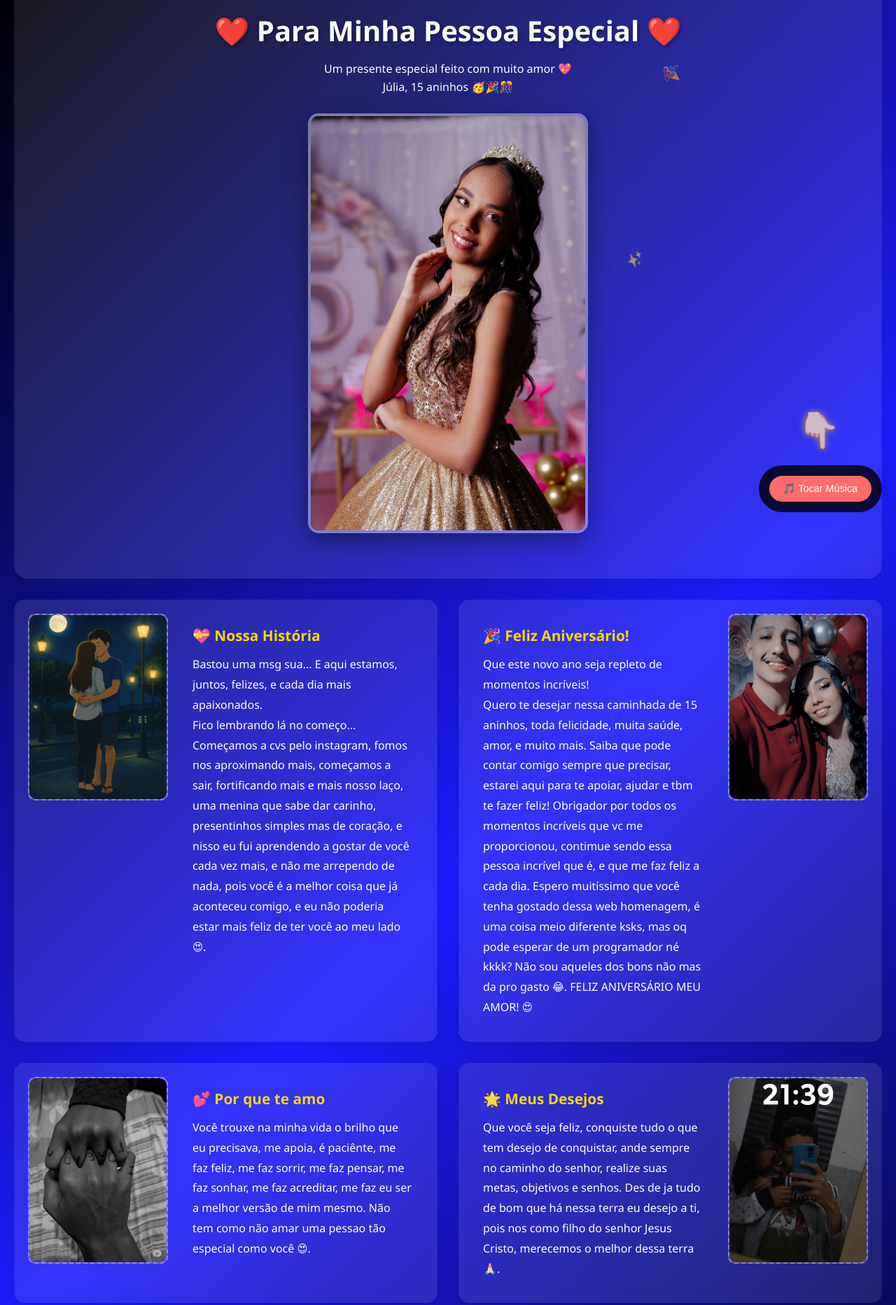
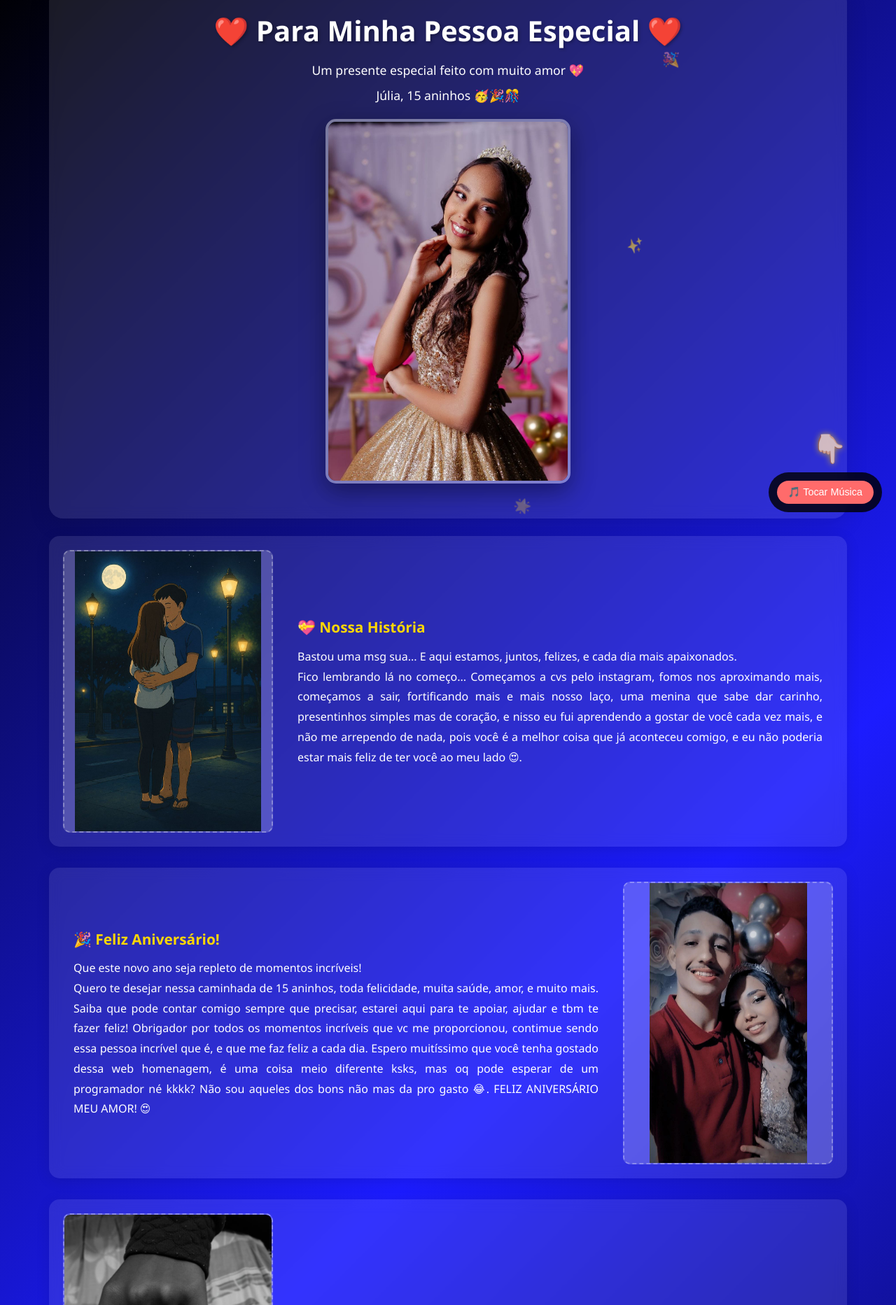
Before and after one commit to War-on/Niver-15-da-Julieta, a plain HTML site: page index.html in a window 1280 px wide. Shown: the part 48-1913 px from the top of the page at 70% size. Drawn offline with Linux system fonts and the light colour scheme.

Commit message:
index.html

```diff
--- a/index.html
+++ b/index.html
@@ -33,39 +33,45 @@
             line-height: 1.6;
             scroll-behavior: smooth;
             overflow-x: hidden;
+            min-height: 100vh;
         }
 
         .container {
             max-width: 100%;
-            padding: 20px;
+            padding: 15px;
             margin: 0 auto;
         }
 
         .header {
             text-align: center;
-            padding: 40px 20px;
+            padding: 30px 15px;
             background: rgba(255, 255, 255, 0.1);
             backdrop-filter: blur(10px);
             border-radius: 20px;
-            margin-bottom: 30px;
+            margin-bottom: 25px;
             box-shadow: 0 8px 32px rgba(0, 0, 0, 0.1);
         }
 
         .header h1 {
-            font-size: 2.5rem;
+            font-size: clamp(1.8rem, 4vw, 2.5rem);
             margin-bottom: 10px;
             text-shadow: 2px 2px 4px rgba(0, 0, 0, 0.3);
             animation: pulse 2s infinite;
+            word-wrap: break-word;
+        }
+
+        .header p {
+            font-size: clamp(0.9rem, 2.5vw, 1.1rem);
+            margin-bottom: 8px;
         }
 
         .header img {
-            width: 90%;
-            max-width: 400px;
+            width: 100%;
+            max-width: 350px;
             height: auto;
-            aspect-ratio: 2/3;
             border-radius: 15px;
-            object-fit: cover;
-            margin: 25px auto;
+            object-fit: contain;
+            margin: 20px auto;
             display: block;
             box-shadow: 0 12px 35px rgba(0, 0, 0, 0.4);
             border: 4px solid rgba(255, 255, 255, 0.4);
@@ -82,10 +88,10 @@
         }
 
         .content-section {
-            display: grid;
-            grid-template-columns: 1fr;
-            gap: 30px;
-            margin-bottom: 30px;
+            display: flex;
+            flex-direction: column;
+            gap: 25px;
+            margin-bottom: 25px;
         }
 
         .photo-text-block {
@@ -106,14 +112,50 @@
 
         .photo-container {
             width: 100%;
-            height: 500px;
+            min-height: 300px;
             background: rgba(255, 255, 255, 0.2);
             border-radius: 10px;
             display: flex;
             align-items: center;
             justify-content: center;
             border: 2px dashed rgba(255, 255, 255, 0.3);
-            aspect-ratio: 3/4;
+            overflow: hidden;
+            position: relative;
+        }
+
+        .photo-container::before {
+            content: '';
+            position: absolute;
+            top: -5px;
+            left: -5px;
+            right: -5px;
+            bottom: -5px;
+            border: 2px dashed rgba(255, 255, 255, 0.6);
+            border-radius: 15px;
+            pointer-events: none;
+            z-index: 1;
+            animation: borderPulse 3s ease-in-out infinite;
+        }
+
+        @keyframes borderPulse {
+            0%, 100% {
+                opacity: 0.6;
+                transform: scale(1);
+            }
+            50% {
+                opacity: 1;
+                transform: scale(1.02);
+            }
+        }
+
+        .photo-container img {
+            width: 100%;
+            height: 100%;
+            object-fit: contain;
+            border-radius: 8px;
+            max-height: 400px;
+            position: relative;
+            z-index: 2;
         }
 
         .photo-placeholder {
@@ -126,14 +168,15 @@
         }
 
         .text-content h3 {
-            font-size: 1.3rem;
+            font-size: clamp(1.1rem, 3vw, 1.3rem);
             margin-bottom: 10px;
             color: #ffd700;
         }
 
         .text-content p {
-            font-size: 1rem;
+            font-size: clamp(0.9rem, 2.5vw, 1rem);
             line-height: 1.8;
+            text-align: justify;
         }
 
         .music-controls {
@@ -141,7 +184,7 @@
             bottom: 20px;
             right: 20px;
             background: rgba(0, 0, 0, 0.8);
-            padding: 15px;
+            padding: 12px;
             border-radius: 50px;
             backdrop-filter: blur(10px);
             z-index: 1000;
@@ -151,11 +194,12 @@
             background: #ff6b6b;
             color: white;
             border: none;
-            padding: 10px 20px;
+            padding: 8px 16px;
             border-radius: 25px;
             cursor: pointer;
-            font-size: 0.9rem;
+            font-size: clamp(0.8rem, 2.5vw, 0.9rem);
             transition: all 0.3s ease;
+            white-space: nowrap;
         }
 
         .music-btn:hover {
@@ -210,9 +254,9 @@
 
         .music-arrow {
             position: fixed;
-            bottom: 99px;
-            right: 80px;
-            font-size: 50px;
+            bottom: 80px;
+            right: 70px;
+            font-size: 40px;
             color: #ffd700;
             animation: arrowPulse 1.5s ease-in-out infinite;
             z-index: 999;
@@ -237,47 +281,74 @@
             }
         }
 
+        /* Tablet */
         @media (min-width: 768px) {
+            .container {
+                padding: 20px;
+            }
+
             .content-section {
-                grid-template-columns: repeat(2, 1fr);
+                gap: 30px;
             }
 
             .photo-text-block {
                 flex-direction: row;
+                align-items: center;
             }
 
             .photo-container {
-                width: 200px;
-                height: 267px;
+                width: 250px;
+                min-height: 250px;
                 flex-shrink: 0;
-                aspect-ratio: 3/4;
+            }
+
+            .text-content {
+                flex: 1;
+            }
+        }
+
+        /* Desktop */
+        @media (min-width: 1024px) {
+            .container {
+                max-width: 1200px;
+                padding: 30px;
+            }
+
+            .photo-container {
+                width: 300px;
+                min-height: 300px;
+            }
+
+            .header h1 {
+                font-size: 2.5rem;
+            }
+
+            .text-content h3 {
+                font-size: 1.3rem;
+            }
+
+            .text-content p {
+                font-size: 1rem;
             }
         }
 
         .special-message {
             text-align: center;
-            padding: 40px 20px;
+            padding: 30px 20px;
             background: linear-gradient(45deg, #ff6b6b, #ffd93d);
             border-radius: 20px;
-            margin: 30px 0;
+            margin: 25px 0;
             box-shadow: 0 8px 32px rgba(0, 0, 0, 0.2);
         }
 
-        .header h1 {
-            font-size: 2.5rem;
-            margin-bottom: 10px;
-            text-shadow: 2px 2px 4px rgba(0, 0, 0, 0.3);
-            animation: pulse 2s infinite;
-        }
-
         .special-message h2 {
-            font-size: 2rem;
+            font-size: clamp(1.5rem, 4vw, 2rem);
             margin-bottom: 20px;
             color: white;
         }
 
         .special-message p {
-            font-size: 1.2rem;
+            font-size: clamp(1rem, 2.5vw, 1.2rem);
             line-height: 1.8;
         }
 
@@ -329,11 +400,11 @@
         /* Footer */
         .footer {
             text-align: center;
-            padding: 40px 20px;
+            padding: 30px 20px;
             background: rgba(0, 0, 0, 0.3);
             backdrop-filter: blur(10px);
             border-radius: 20px;
-            margin-top: 40px;
+            margin-top: 30px;
             border-top: 2px solid rgba(255, 255, 255, 0.1);
         }
 
@@ -343,14 +414,14 @@
         }
 
         .footer h3 {
-            font-size: 1.5rem;
+            font-size: clamp(1.2rem, 3vw, 1.5rem);
             margin-bottom: 15px;
             color: #ffd700;
             text-shadow: 0 0 10px rgba(255, 215, 0, 0.5);
         }
 
         .footer p {
-            font-size: 1rem;
+            font-size: clamp(0.9rem, 2.5vw, 1rem);
             margin-bottom: 10px;
             opacity: 0.9;
         }
@@ -365,12 +436,13 @@
 
         .footer-link {
             color: #ff6b6b;
-            text-decoration: none;
+            text-decoration: underline;
             padding: 8px 15px;
             border-radius: 20px;
             background: rgba(255, 107, 107, 0.1);
             transition: all 0.3s ease;
             border: 1px solid rgba(255, 107, 107, 0.3);
+            font-size: clamp(0.8rem, 2.5vw, 0.9rem);
         }
 
         .footer-link:hover {
@@ -385,7 +457,7 @@
         }
 
         .social-links h4 {
-            font-size: 1.2rem;
+            font-size: clamp(1rem, 3vw, 1.2rem);
             margin-bottom: 15px;
             color: #ffd700;
             text-align: center;
@@ -431,7 +503,7 @@
             color: #0066cc;
             text-decoration: underline;
             font-weight: 500;
-            font-size: 1rem;
+            font-size: clamp(0.9rem, 2.5vw, 1rem);
             transition: all 0.3s ease;
         }
 
@@ -445,6 +517,37 @@
             opacity: 0.7;
             margin-top: 20px;
             font-style: italic;
+        }
+
+        /* Ajustes específicos para telas muito pequenas */
+        @media (max-width: 480px) {
+            .container {
+                padding: 10px;
+            }
+
+            .header {
+                padding: 20px 10px;
+            }
+
+            .photo-text-block {
+                padding: 15px;
+            }
+
+            .photo-container {
+                min-height: 250px;
+            }
+
+            .music-controls {
+                bottom: 15px;
+                right: 15px;
+                padding: 10px;
+            }
+
+            .music-arrow {
+                bottom: 70px;
+                right: 60px;
+                font-size: 35px;
+            }
         }
     </style>
 </head>
@@ -463,7 +566,7 @@
         <div class="content-section">
             <div class="photo-text-block fade-in">
                 <div class="photo-container">
-                    <img src="edit_primeira-ft.jpg" alt="Nossa primeira foto (Edit)" style="width: 100%; height: 100%; object-fit: cover; border-radius: 10px;">
+                    <img src="edit_primeira-ft.jpg" alt="Nossa primeira foto (Edit)">
                 </div>
                 <div class="text-content">
                     <h3>💝 Nossa História</h3>
@@ -487,13 +590,13 @@
                     </p>
                 </div>
                 <div class="photo-container">
-                    <img src="love_you.jpg" alt="Foto nossa em seu aniversário" style="width: 100%; height: 100%; object-fit: cover; border-radius: 10px;">
+                    <img src="love_you.jpg" alt="Foto nossa em seu aniversário">
                 </div>
             </div>
 
             <div class="photo-text-block fade-in">
                 <div class="photo-container">
-                    <img src="i_love_you.jpg" alt="I love you" style="width: 100%; height: 100%; object-fit: cover; border-radius: 10px;">
+                    <img src="i_love_you.jpg" alt="I love you">
                 </div>
                 <div class="text-content">
                     <h3>💕 Por que te amo</h3>
@@ -515,7 +618,7 @@
                     </p>
                 </div>
                 <div class="photo-container">
-                    <img src="so-nois_dois.jpg" alt="Nós dois" style="width: 100%; height: 100%; object-fit: cover; border-radius: 10px;">
+                    <img src="so-nois_dois.jpg" alt="Nós dois">
                 </div>
             </div>
         </div>
```
